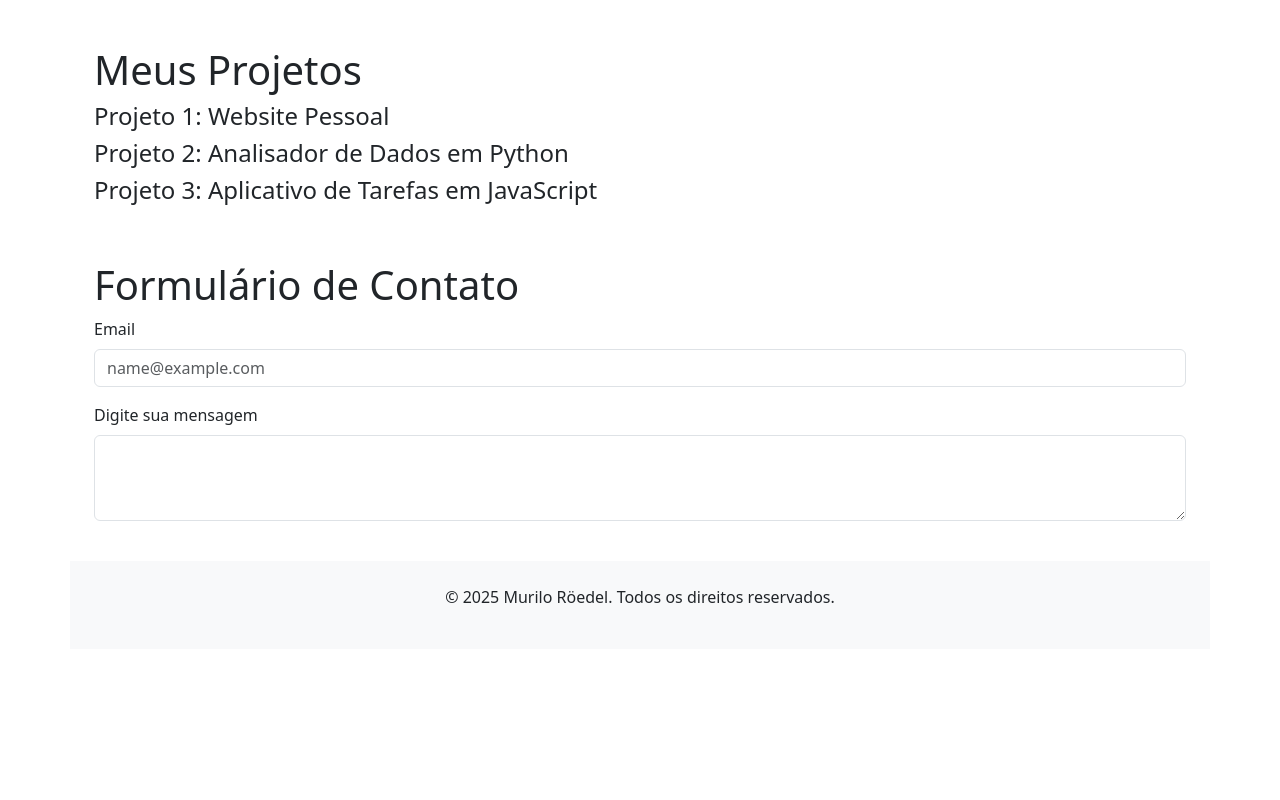
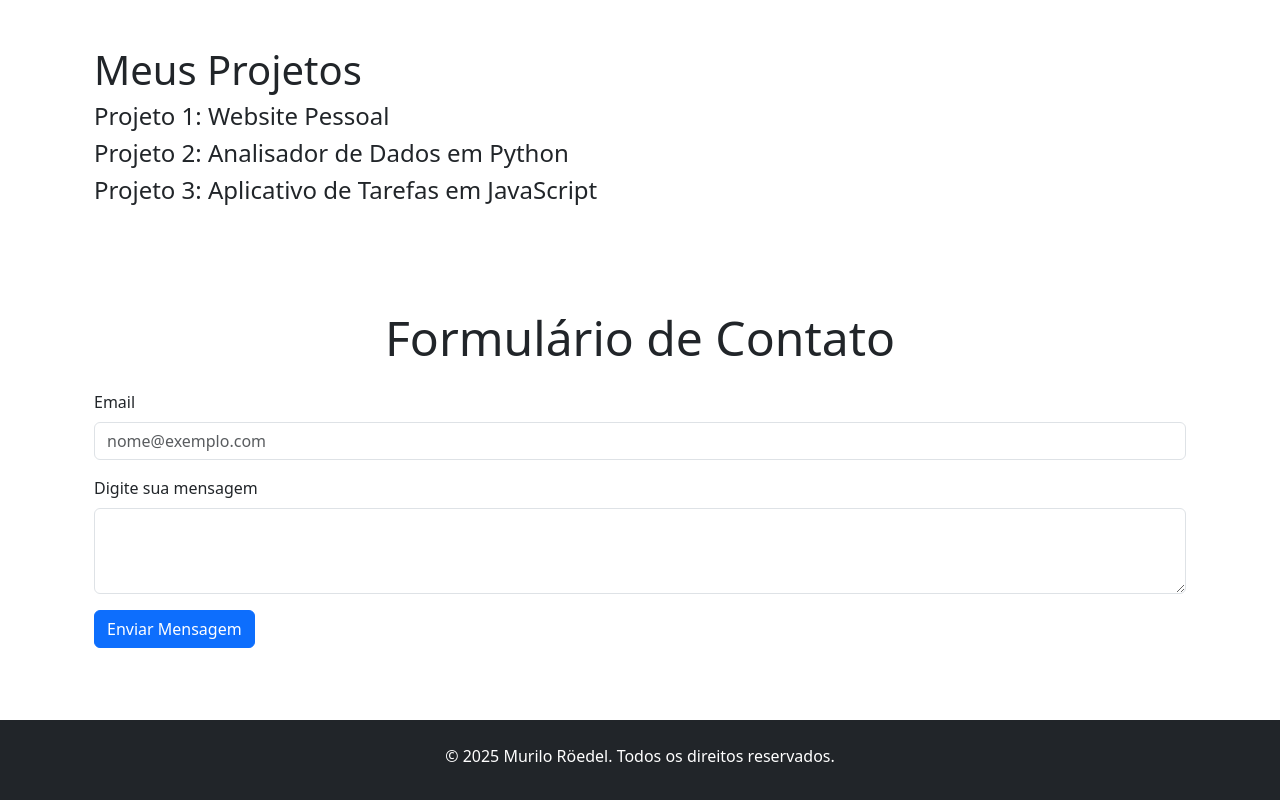
Before and after one commit to mmroedel/portifolio_web, a plain HTML site: page index.html in a window 1280 px wide. Shown: the part 1085-1885 px from the top of the page. Before the commit the page ends 1734 px from the top, so only its background shows below. Drawn offline with nearby package versions, Linux system fonts and the light colour scheme.

Commit message:
versão 3.0  do site

```diff
--- a/index.html
+++ b/index.html
@@ -79,20 +79,23 @@
                 <p class="h4">Projeto 2: Analisador de Dados em Python</p>
                 <p class="h4">Projeto 3: Aplicativo de Tarefas em JavaScript</p>
             </section>
-        <section class="container p-4"> <!--Formulário de Contato-->
-            <p class="h1">Formulário de Contato</p>
+                <section class="container p-4 my-5" id="contato"> <!--Formulário de Contato-->
+            <h2 class="mb-4 display-5 text-center">Formulário de Contato</h2>
+            <form>
                 <div class="mb-3">
                     <label for="exampleFormControlInput1" class="form-label">Email</label>
-                <input type="email" class="form-control" id="exampleFormControlInput1" placeholder="name@example.com">
+                    <input type="email" class="form-control" id="exampleFormControlInput1" placeholder="nome@exemplo.com">
                 </div>
                 <div class="mb-3">
                     <label for="exampleFormControlTextarea1" class="form-label">Digite sua mensagem</label>
                     <textarea class="form-control" id="exampleFormControlTextarea1" rows="3"></textarea>
                 </div>
+                <button type="submit" class="btn btn-primary">Enviar Mensagem</button>
+            </form>
         </section>
     </main>
-    <footer class="container-fluid">
-        <div class="container p-4 bg-body-tertiary text-center">
+    <footer class="mt-5">
+        <div class="container-fluid p-4 bg-dark text-white text-center">
             <p>© 2025 Murilo Röedel. Todos os direitos reservados.</p>
         </div>
     </footer>
```
Lines whose indentation alone changed are shown as unchanged.
